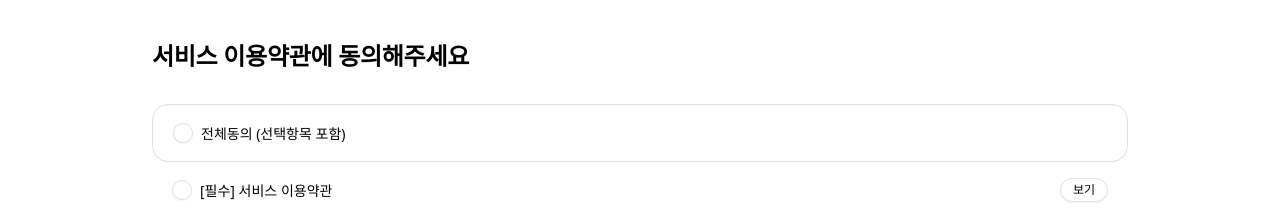
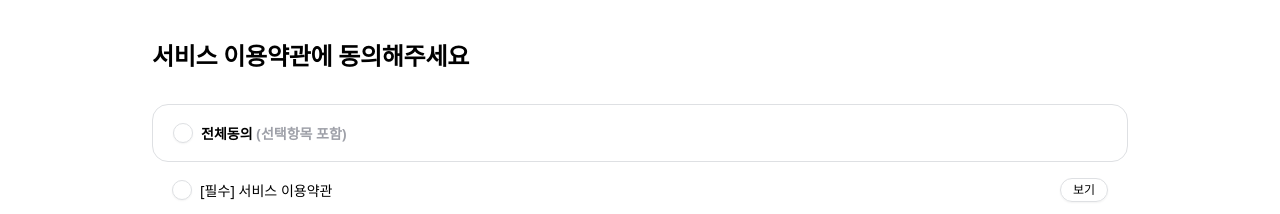
Before and after one commit to SEANjayLEE2024/build-up, a React (Vite) app: page /signup in a window 1280 px wide. Shown: the top 214 px of the page. Built offline with nearby package versions, Linux system fonts and the light colour scheme; no server answers; a web font is replaced by a local one.

Commit message:
design: 약관페이지 디자인 수정

```diff
--- a/src/components/common/InputLayout.tsx
+++ b/src/components/common/InputLayout.tsx
@@ -18,7 +18,7 @@ const InputLayout: React.FC<PropsType> = ({
       <p className="text-sm font-medium mb-2 py-0.5">
         {title}
         {unit && <span className="text-base-secondary "> ({unit}) </span>}
-        {required && <span className="text-red-600">*</span>}
+        {required && <span className="text-red-600"> *</span>}
       </p>
       {children}
     </div>
--- a/src/components/signup/terms/Checkbox.tsx
+++ b/src/components/signup/terms/Checkbox.tsx
@@ -32,7 +32,15 @@ const Checkbox: React.FC<PropsType> = ({ children, id, checked, onChange }) => {
             className="relative pl-7 cursor-pointer text-sm max-[359px]:text-xs font-medium base-primary"
             htmlFor={id}
           >
-            {children}
+            <span className={id === "all" ? "font-semibold" : "font-medium"}>
+              {children}
+            </span>
+            {id === "all" && (
+              <span className="text-base-tertiary font-semibold">
+                {" "}
+                (선택항목 포함)
+              </span>
+            )}
           </label>
         </div>
       </div>
--- a/src/components/signup/terms/TermsAgreement.tsx
+++ b/src/components/signup/terms/TermsAgreement.tsx
@@ -13,7 +13,7 @@ const TermsAgreement: React.FC<PropsType> = ({ handleLoginStep }) => {
   const [checkboxes, setCheckboxes] = useState<CheckboxType[]>([
     {
       id: "all",
-      text: "전체동의 (선택항목 포함)",
+      text: "전체동의",
       checked: false,
     },
     {
```
